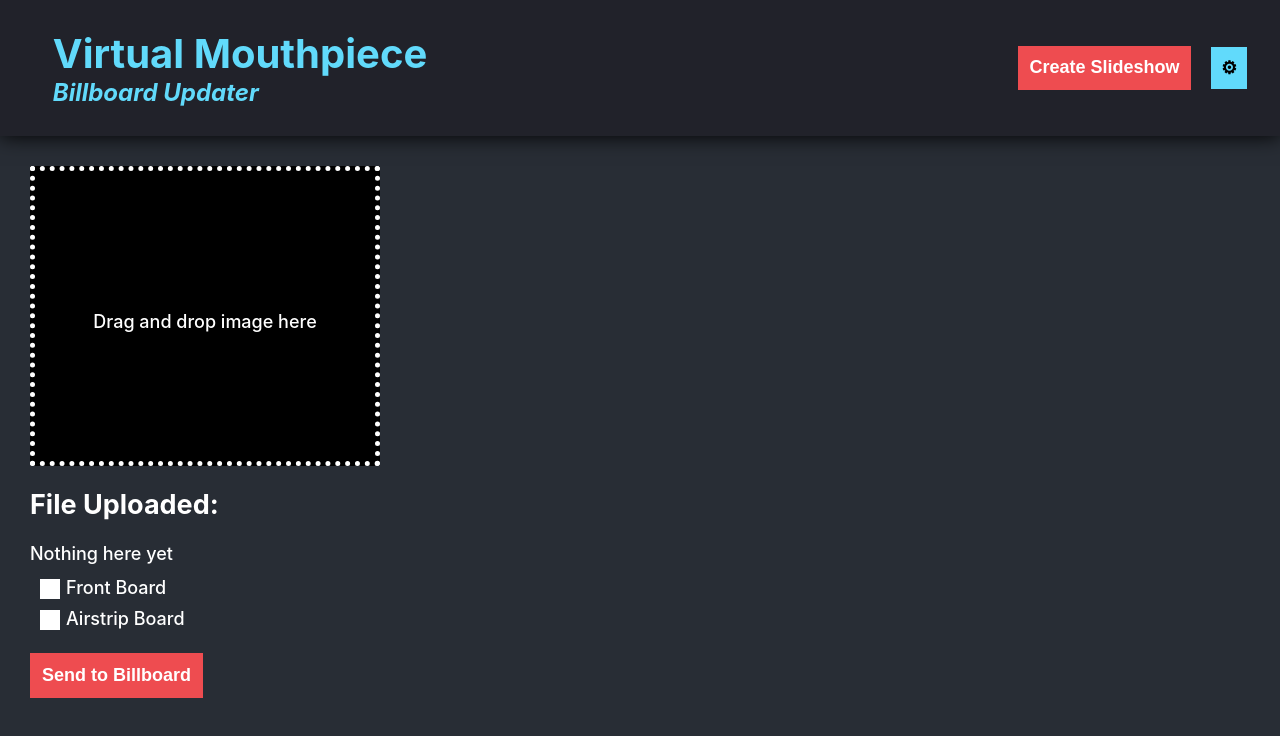
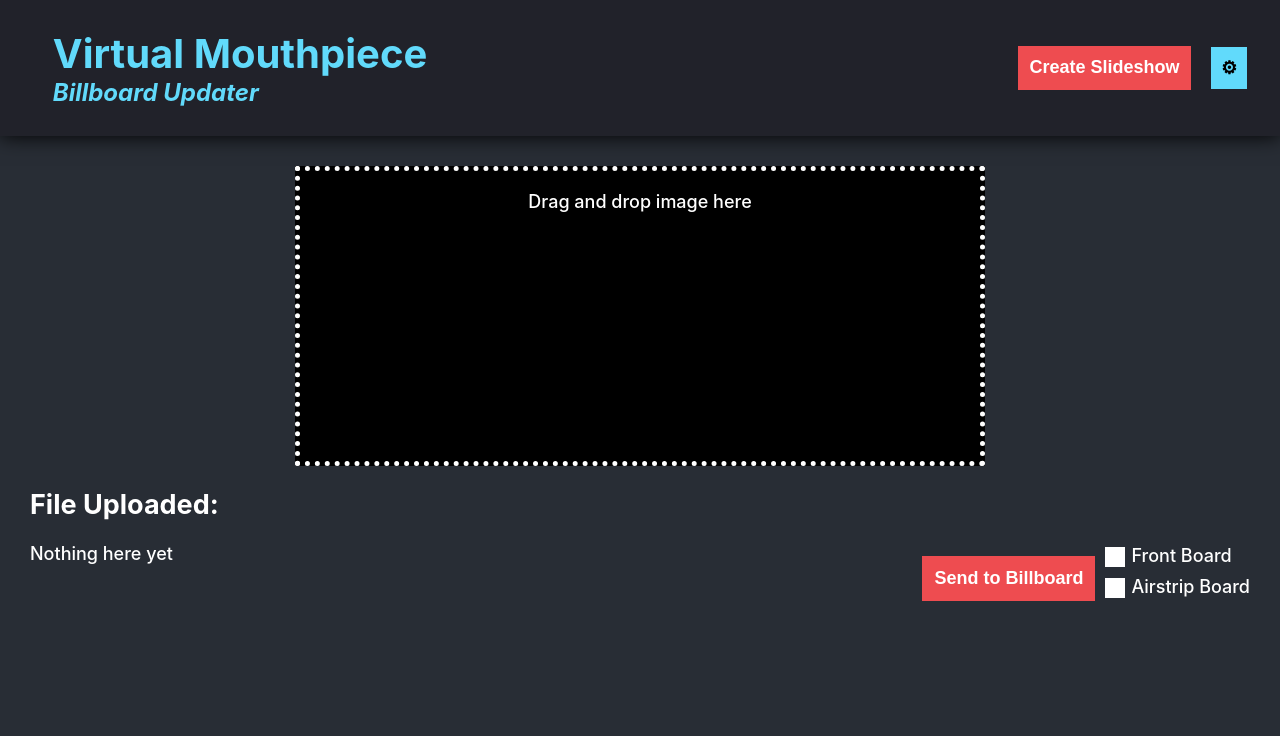
Before and after one commit to BPod123/Virtual-Mouthpiece, a React (Create React App) app in the folder virtual-mouthpiece/: page / in a window 1280 px wide. Shown: the top 736 px of the page. Built offline with nearby package versions, Linux system fonts and the light colour scheme.

Commit message:
Adds API support for list of image URLs.
Also modifies styling to better follow Gutenberg Diagram.

```diff
--- a/virtual-mouthpiece/src/App.css
+++ b/virtual-mouthpiece/src/App.css
@@ -1,13 +1,12 @@
-
 body {
-  margin:0;
-  background-color: #282D35;
+  margin: 0;
+  background-color: #282d35;
 }
 
 /*NAV STUFF**********************************/
 
 header {
-  background-color: #21222A;
+  background-color: #21222a;
   top: 0;
   left: 0;
   right: 0;
@@ -27,18 +26,17 @@ header {
 }
 .title {
   margin: auto;
-  color: #61DAFB;
+  color: #61dafb;
   font-weight: 700;
   font-size: 250%;
 }
 .subtitle {
   margin: auto;
   font-size: 150%;
-  color: #61DAFB;
+  color: #61dafb;
   font-style: italic;
 }
 /**********************************************/
-
 
 /*BUTTONS**************************************/
 button {
@@ -54,7 +52,7 @@ button {
   margin-right: 20px;
 }
 .blueButton {
-  background-color: #61DAFB;
+  background-color: #61dafb;
   padding: 10px;
   color: black;
   margin-right: 20px;
@@ -69,15 +67,17 @@ button {
   font-weight: 500;
 }
 .dropZone {
+  margin: 0 auto;
+  text-align: center;
   border: 5px dotted white;
   text-align: center;
-  width: 300px;
+  width: 50vw;
   height: 250px;
-  background-color:black;
-  padding: 20px
+  background-color: black;
+  padding: 20px;
 }
 .dragText {
-  margin-top: 40%;
+  margin: auto 0;
 }
 /*******************************************************/
 
@@ -113,7 +113,7 @@ img {
   vertical-align: top;
   display: inline-block;
   text-align: center;
-  width:auto;
+  width: auto;
 }
 /******************************************************/
 
@@ -127,6 +127,12 @@ img {
   padding-left: 26px;
   margin-left: 10px;
 }
+
+.checkboxes {
+  float: right;
+  /* margin-bottom: 1%; */
+}
+
 .container input {
   position: absolute;
   opacity: 0;
@@ -174,6 +180,7 @@ img {
 
 .sendButton {
   background-color: #ee4c50;
+  float: right;
   padding: 12px;
   margin-top: 1%;
   margin-bottom: 2%;
@@ -183,8 +190,8 @@ img {
   padding: 12px;
   margin-top: 1%;
   margin-bottom: 2%;
-  margin-left: 2%;
+  /* margin-left: 2%; */
 }
 .slideshowPreview {
-  background-color: #21222A;
+  background-color: #21222a;
 }
--- a/virtual-mouthpiece/src/components/ImageUploader.js
+++ b/virtual-mouthpiece/src/components/ImageUploader.js
@@ -11,6 +11,12 @@ export default function ImageUploader() {
   const [firstTime, setFirstTime] = useState(true);
 
   const [checkboxes, setCheckBoxes] = useState({ billboard: [], response: [] });
+
+  const [slideshowTitle, setSlideshowTitle] = useState("");
+
+  function handleSlideshowTitle(title) {
+    setSlideshowTitle(title);
+  }
 
   function handleFile(file) {
     setImage(file);
@@ -83,7 +89,7 @@ export default function ImageUploader() {
 
       <h2>File Uploaded:</h2>
       <ImagePreviewer url={previewUrl} image={image} />
-      <div>
+      <div className="checkboxes">
         <div className="top"></div>
         <label className="container">
           Front Board
@@ -92,12 +98,16 @@ export default function ImageUploader() {
         </label>
         <label className="container">
           Airstrip Board
-          <input type="checkbox" onChange={handleChange} value="airstrip"></input>
+          <input
+            type="checkbox"
+            onChange={handleChange}
+            value="airstrip"
+          ></input>
           <span className="checkmark"></span>
         </label>
         <div className="bottom"></div>
       </div>
-      <SendButton image={image} checks={checkboxes} imageList={fileList}/>
+      <SendButton image={image} checks={checkboxes} imageList={fileList} slideshowTitle={slideshowTitle} />
 
       {previewUrl && (
         <button
@@ -115,8 +125,10 @@ export default function ImageUploader() {
             type="text"
             className="titleBox"
             placeholder="Slideshow Title"
+            onChange={(e) => handleSlideshowTitle(e.target.value)}
           ></input>
           <br />
+          {console.log(slideshowTitle)}
           {fileList.map((data) => {
             return (
               <ImagePreviewer
--- a/virtual-mouthpiece/src/components/SendButton.js
+++ b/virtual-mouthpiece/src/components/SendButton.js
@@ -2,19 +2,25 @@ import React from "react";
 import toast from "react-hot-toast";
 
 export default function SendButton(props) {
-  const { image, checks, imageList } = props;
+  const { image, checks, imageList, slideshowTitle } = props;
   return (
     <button
       className="sendButton"
       onClick={() => {
         console.log("billboard clicked");
         const fd = new FormData();
-        imageList.length !== 0 && console.log(imageList);
+        let imageUrlList = [];
+        for (const img of imageList) {
+            imageUrlList.push(img.url);
+        }
+
+        imageList.length !== 0 && fd.append("files", imageUrlList);
         image && fd.append("file", image);
         checks && fd.append("board", checks['billboard']);
+        slideshowTitle && fd.append("title", slideshowTitle);
         toast.promise(
-          fetch("/flask/upload", {
-        //   fetch("http://127.0.0.1:5000/flask/upload", {
+        //   fetch("/flask/upload", {
+          fetch("http://127.0.0.1:5000/flask/upload", {
             method: "POST",
             body: fd,
           }).then((resp) => {
```
Also changed, not shown: 1 other file (tests, documents, lock files or other folders).
